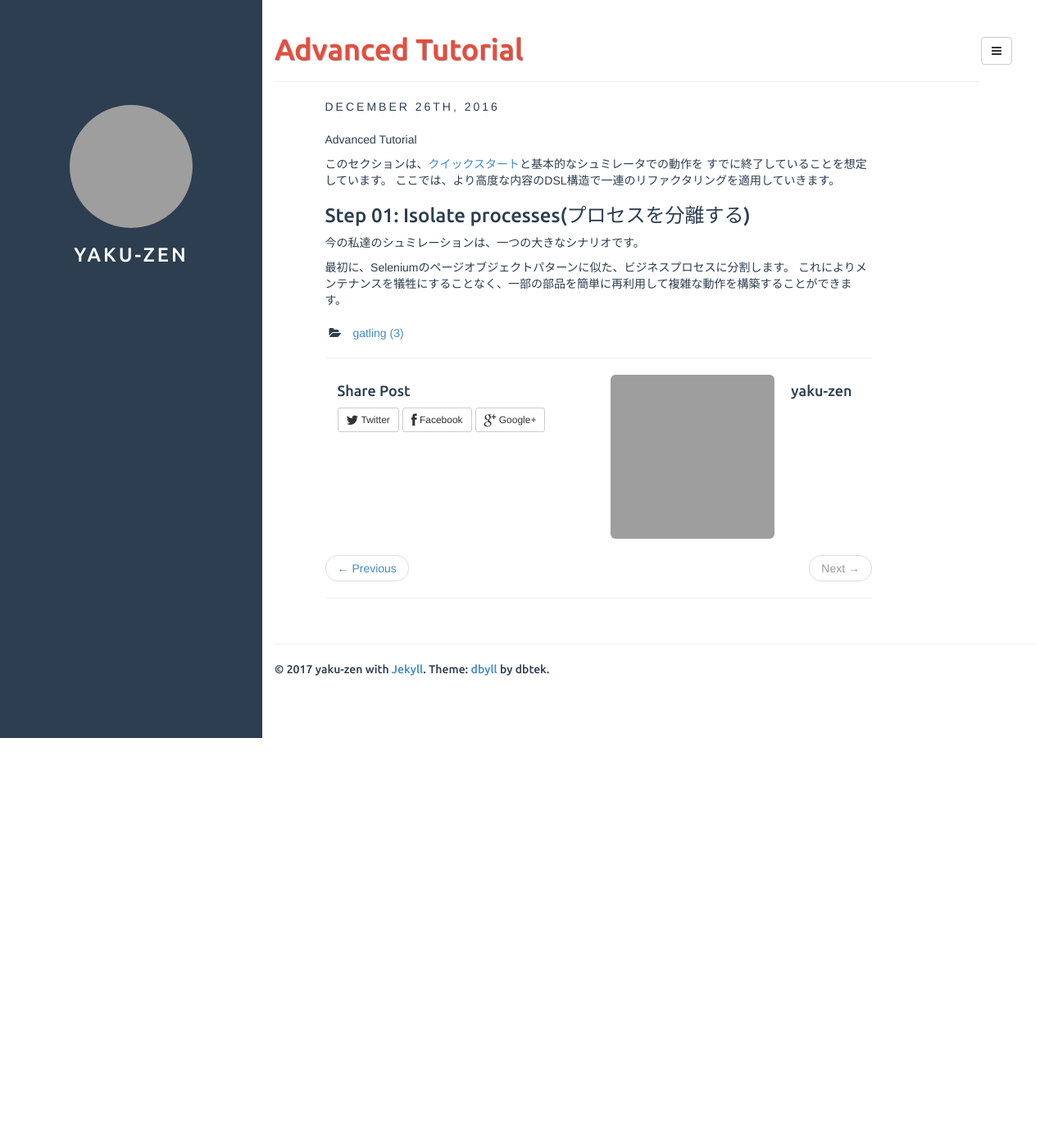
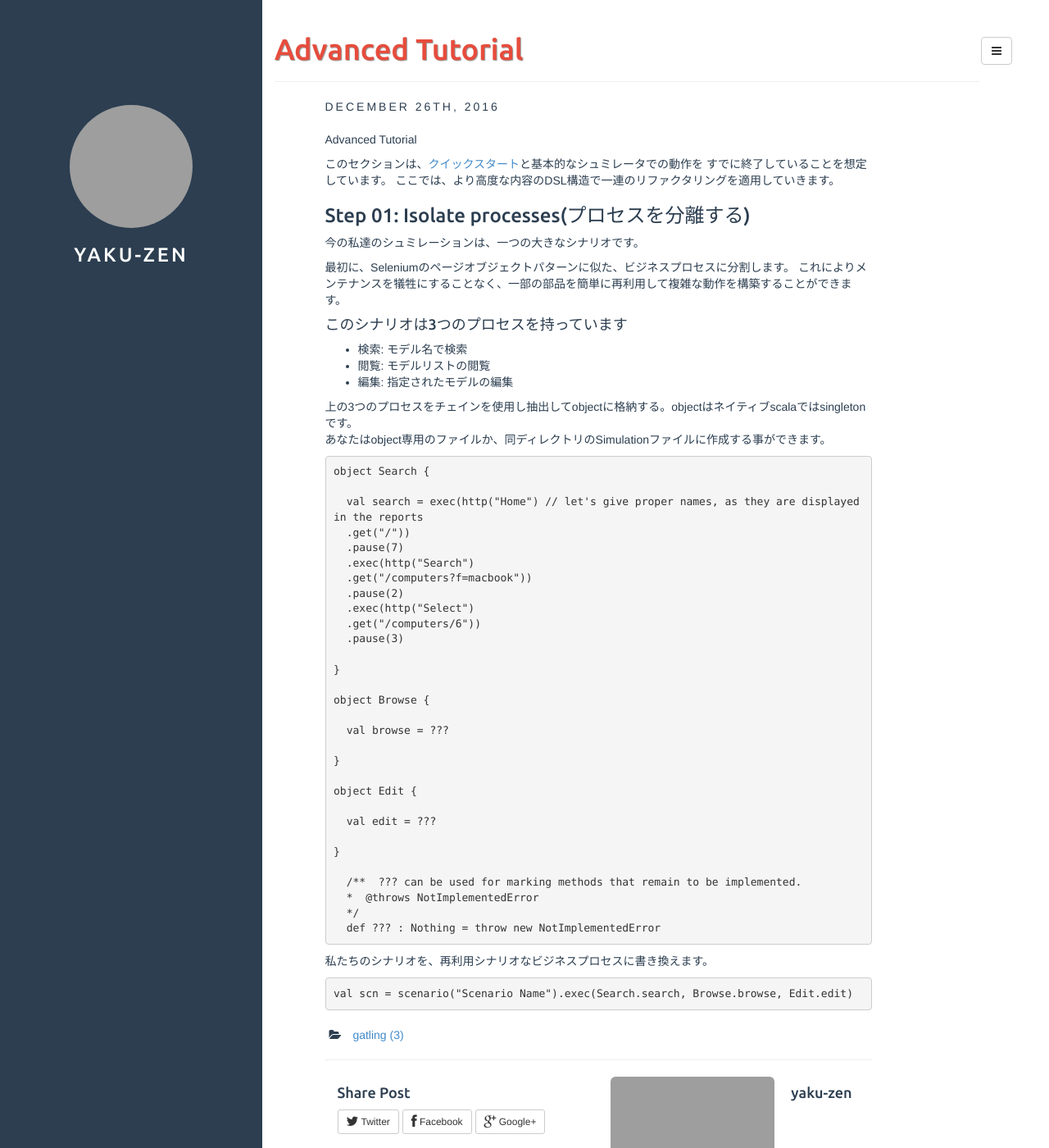
Before and after one commit to yaku-zen/yaku-zen.github.io, a Jekyll site: the page built from _posts/2016-12-26-advanced-tutorial.md, in a window 1280 px wide and 1400 px high. Shown: the whole window at 82% size. Built offline with Jekyll 4.4.1, drawn with Linux system fonts in a browser that asks for light colours; grey boxes are pictures that could not be loaded.

Commit message:
add : scenario execution code

````diff
--- a/_posts/2016-12-26-advanced-tutorial.md
+++ b/_posts/2016-12-26-advanced-tutorial.md
@@ -16,3 +16,51 @@ Advanced Tutorial
 
 最初に、Seleniumのページオブジェクトパターンに似た、ビジネスプロセスに分割します。
 これによりメンテナンスを犠牲にすることなく、一部の部品を簡単に再利用して複雑な動作を構築することができます。
+
+#### このシナリオは3つのプロセスを持っています
+
+* 検索: モデル名で検索
+* 閲覧: モデルリストの閲覧
+* 編集: 指定されたモデルの編集
+
+上の3つのプロセスをチェインを使用し抽出してobjectに格納する。objectはネイティブscalaではsingletonです。
+あなたはobject専用のファイルか、同ディレクトリのSimulationファイルに作成する事ができます。
+
+``` sample.scala
+object Search {
+
+  val search = exec(http("Home") // let's give proper names, as they are displayed in the reports
+  .get("/"))
+  .pause(7)
+  .exec(http("Search")
+  .get("/computers?f=macbook"))
+  .pause(2)
+  .exec(http("Select")
+  .get("/computers/6"))
+  .pause(3)
+
+}
+
+object Browse {
+
+  val browse = ???
+
+}
+
+object Edit {
+
+  val edit = ???
+
+}
+
+  /**  ??? can be used for marking methods that remain to be implemented.
+  *  @throws NotImplementedError
+  */
+  def ??? : Nothing = throw new NotImplementedError
+```
+
+  私たちのシナリオを、再利用シナリオなビジネスプロセスに書き換えます。
+
+```business.scala
+val scn = scenario("Scenario Name").exec(Search.search, Browse.browse, Edit.edit)
+```
````
